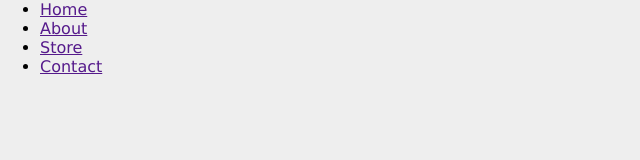
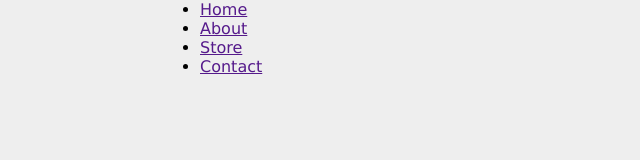
Before and after one commit to wonszfill/css-flexbox-playlist, a plain HTML site: page example-1/menu.html in a window 1280 px wide. Shown: the whole page, without its empty margins (0-640 px from the left). Drawn offline with Linux system fonts and the light colour scheme.

Commit message:
Updated files

```diff
--- a/example-1/style.css
+++ b/example-1/style.css
@@ -10,6 +10,7 @@ body{
 .wrapper{
     width: 100%;
     max-width: 960px;
+    margin: 0 auto;
 }
 
 /* menu base styles */
--- a/example-2/style.css
+++ b/example-2/style.css
@@ -10,6 +10,7 @@ body{
 .wrapper{
   width: 100%;
   max-width: 960px;
+  margin: 0 auto;
 }
 
 /* menu base styles */
--- a/example-3/style.css
+++ b/example-3/style.css
@@ -11,6 +11,7 @@ body{
 .wrapper{
   width: 100%;
   max-width: 960px;
+  margin: 0 auto;
 }
 
 /* menu base styles */
--- a/style.css
+++ b/style.css
@@ -10,4 +10,5 @@ body{
 .wrapper{
     width: 100%;
     max-width: 960px;
+    margin: 0 auto;
 }
```
Also changed, not shown: index.html (+5 -0 lines).
